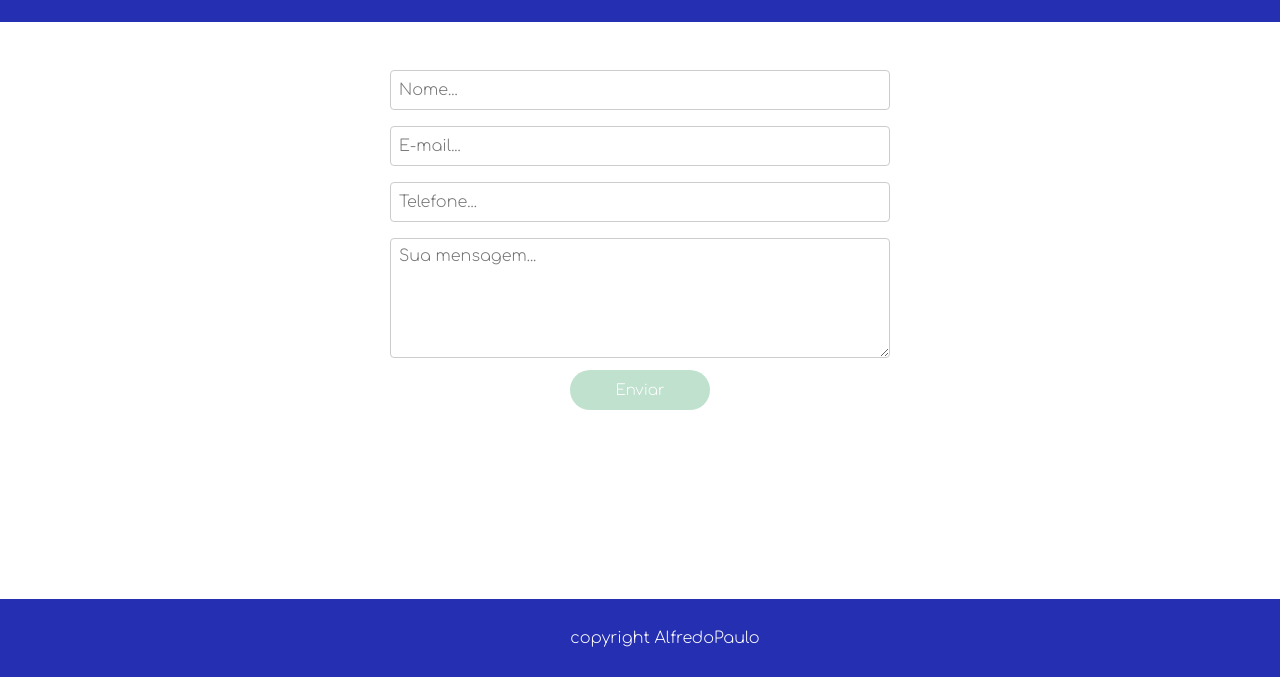
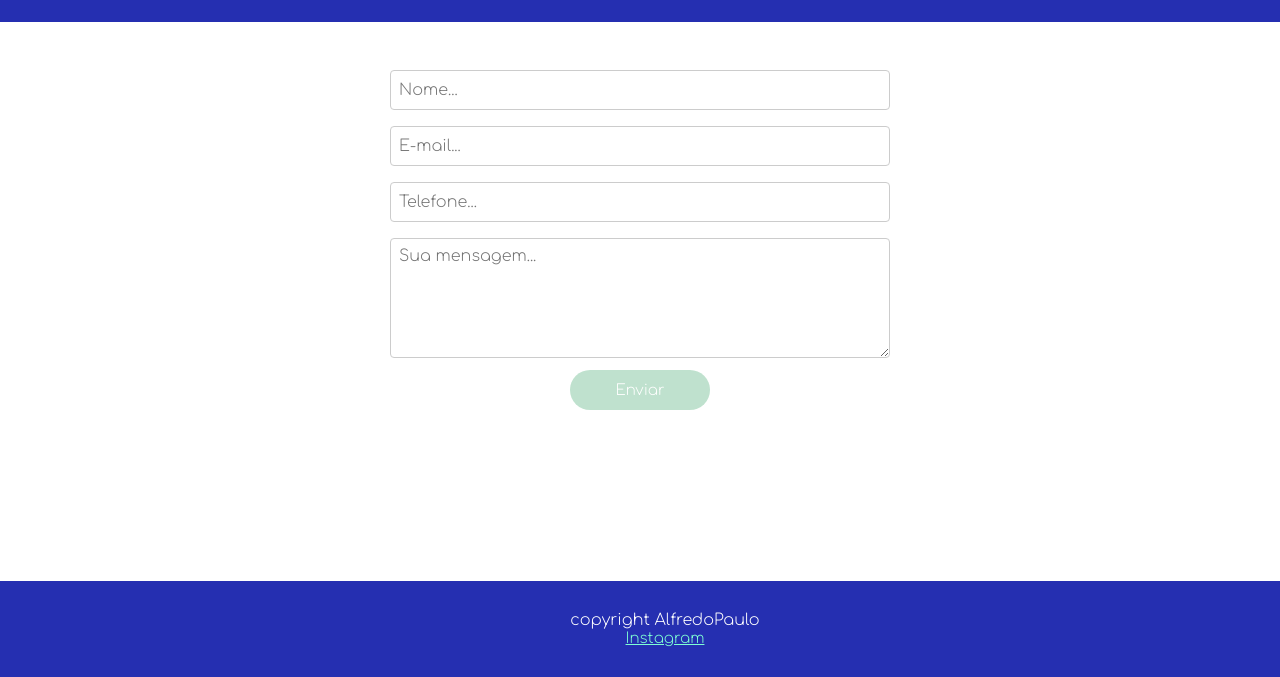
Before and after one commit to AlfredoPaulo/ProjetoIf-Goiano, a plain HTML site: page contato.html in a window 1280 px wide. Shown: the part 123-800 px from the top of the page. Drawn offline with Linux system fonts and the light colour scheme.

Commit message:
adicionado no footer
instagram

```diff
--- a/contato.html
+++ b/contato.html
@@ -53,6 +53,8 @@
     <footer class="fixed">
         <div class="fixed">
             <p>copyright AlfredoPaulo</p>
+
+            <p><a href="https://www.instagram.com/alfredopaulooliveira/" style="color: aquamarine;">Instagram</a></p>
         </div>
     </footer>
 
```
Also changed, not shown: curriculo.html (+1 -0 lines), hobby.html (+1 -0 lines), index.html (+1 -0 lines).
